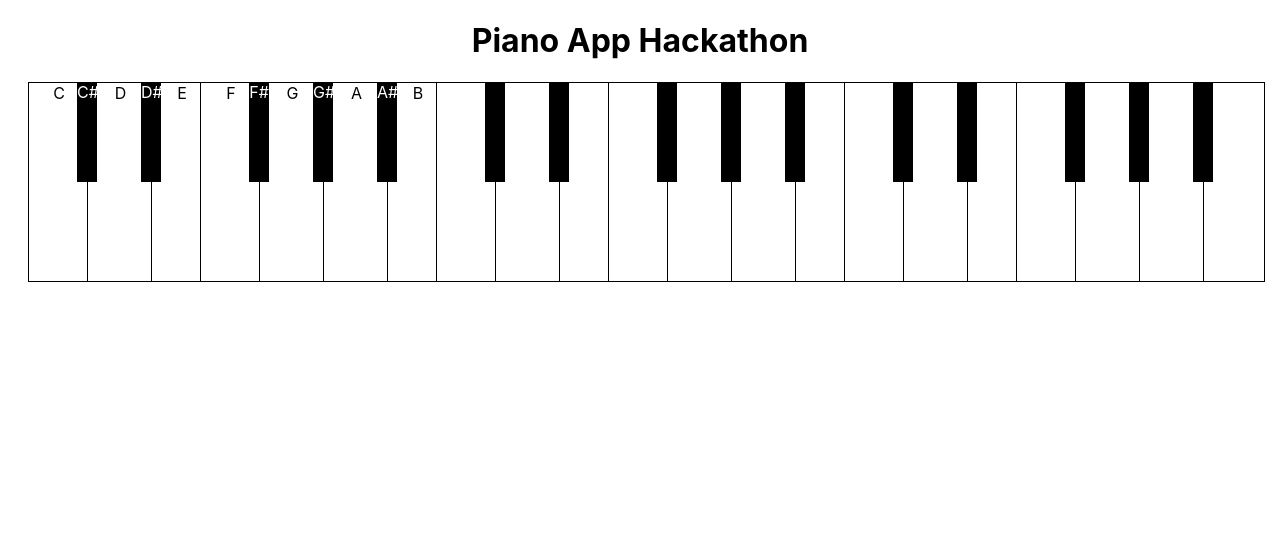
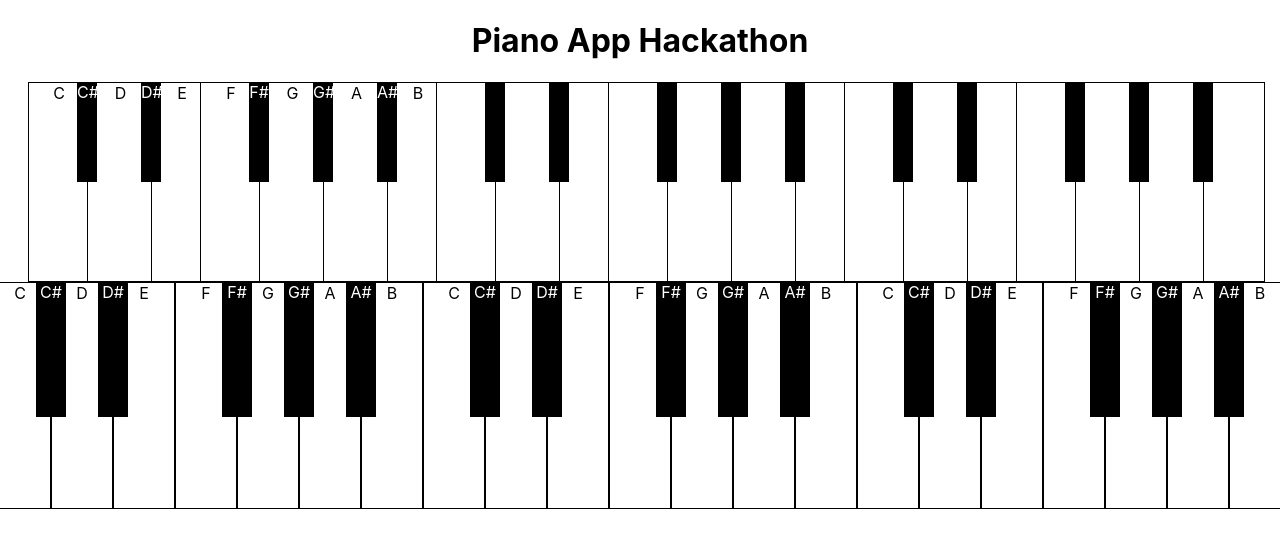
Before and after one commit to MikeOD92/here_comes_treble, a React (Create React App) app: page / in a window 1280 px wide. Shown: the top 548 px of the page. Built offline with nearby package versions, Linux system fonts and the light colour scheme.

Commit message:
new piano for more symmetry

```diff
--- a/src/App.js
+++ b/src/App.js
@@ -1,6 +1,9 @@
 import "./App.css";
 import * as Tone from "tone";
 import Octave from './components/Octave';
+
+import Piano from './components/Piano.js'
+import './components/Piano.css'
 
 export default function App() {
 
@@ -8,11 +11,16 @@ export default function App() {
   return (
     <div className="App">
       <h1>Piano App Hackathon</h1>
-    <div className='bigBoard'>
-      <Octave pitch={4} showNote={true}/>
-      <Octave pitch={5}/>
-      <Octave pitch={6}/>
-    </div>
+
+      <div className='bigBoard'>
+        <Octave pitch={4} showNote={true}/>
+        <Octave pitch={5}/>
+        <Octave pitch={6}/>
+      </div>
+
+      <div className="newPiano">
+        <Piano/>
+      </div>
 
     </div>
   );
--- /dev/null
+++ b/src/components/Keys.js
@@ -0,0 +1,25 @@
+import React from 'react'
+import * as Tone from "tone";
+// import './Piano.css'
+
+class Keys extends React.Component{
+    static defaultProps={
+        keyType: "whiteKey",
+        note: "C"
+    }
+
+    sound = (note, pitch) => {
+        const synth = new Tone.Synth().toDestination();
+        synth.triggerAttackRelease(`${note}${pitch}`, "8n");
+        console.log(`you played ${note}`)
+    };
+
+    render(){
+        const {keyType, note, pitch} = this.props
+        return (
+            <div className={`key ${keyType}`} onClick={()=> this.sound(note, pitch)}>{note}</div>
+        )
+    }
+}
+
+export default Keys
--- /dev/null
+++ b/src/components/Piano.css
@@ -0,0 +1,34 @@
+.newPiano {
+	display: flex;
+	justify-content: center;
+	margin: 0;
+	min-height: 20vh;
+	background-color: #143f6b;
+}
+.piano {
+	display: flex;
+}
+.key {
+	/* height: calc(var(--width) * 4);
+	width: var(--width); */
+}
+.whiteKey {
+	width: 60px;
+	height: 225px;
+	/* --width: 80px; */
+	background-color: white;
+	border: 1px solid black;
+}
+
+.blackKey {
+	color: white;
+	/* --width: 60px;
+	margin-left: calc(var(--width) / -2);
+	margin-right: calc(var(--width) / -2); */
+	width: 30px;
+	margin-left: -15px;
+	margin-right: -15px;
+	height: 135px;
+	background-color: black;
+	z-index: 2;
+}
--- /dev/null
+++ b/src/components/Piano.js
@@ -0,0 +1,54 @@
+import React from 'react'
+import Keys from './Keys.js'
+// import './Piano.css'
+
+class Piano extends React.Component{
+
+    render(){
+        return (
+            <div class="piano">
+                <Keys keyType = "whiteKey" note="C" pitch="4"/>
+                <Keys keyType = "blackKey" note="C#" pitch="4"/>
+                <Keys keyType = "whiteKey" note="D" pitch="4"/>
+                <Keys keyType = "blackKey" note="D#" pitch="4"/>
+                <Keys keyType = "whiteKey" note="E" pitch="4"/>
+                <Keys keyType = "whiteKey" note="F" pitch="4"/>
+                <Keys keyType = "blackKey" note="F#" pitch="4"/>
+                <Keys keyType = "whiteKey" note="G" pitch="4"/>
+                <Keys keyType = "blackKey" note="G#" pitch="4"/>
+                <Keys keyType = "whiteKey" note="A" pitch="4"/>
+                <Keys keyType = "blackKey" note="A#" pitch="4"/>
+                <Keys keyType = "whiteKey" note="B" pitch="4"/>
+
+                <Keys keyType = "whiteKey" note="C" pitch="5"/>
+                <Keys keyType = "blackKey" note="C#" pitch="5"/>
+                <Keys keyType = "whiteKey" note="D" pitch="5"/>
+                <Keys keyType = "blackKey" note="D#" pitch="5"/>
+                <Keys keyType = "whiteKey" note="E" pitch="5"/>
+                <Keys keyType = "whiteKey" note="F" pitch="5"/>
+                <Keys keyType = "blackKey" note="F#" pitch="5"/>
+                <Keys keyType = "whiteKey" note="G" pitch="5"/>
+                <Keys keyType = "blackKey" note="G#" pitch="5"/>
+                <Keys keyType = "whiteKey" note="A" pitch="5"/>
+                <Keys keyType = "blackKey" note="A#" pitch="5"/>
+                <Keys keyType = "whiteKey" note="B" pitch="5"/>
+
+                <Keys keyType = "whiteKey" note="C" pitch="6"/>
+                <Keys keyType = "blackKey" note="C#" pitch="6"/>
+                <Keys keyType = "whiteKey" note="D" pitch="6"/>
+                <Keys keyType = "blackKey" note="D#" pitch="6"/>
+                <Keys keyType = "whiteKey" note="E" pitch="6"/>
+                <Keys keyType = "whiteKey" note="F" pitch="6"/>
+                <Keys keyType = "blackKey" note="F#" pitch="6"/>
+                <Keys keyType = "whiteKey" note="G" pitch="6"/>
+                <Keys keyType = "blackKey" note="G#" pitch="6"/>
+                <Keys keyType = "whiteKey" note="A" pitch="6"/>
+                <Keys keyType = "blackKey" note="A#" pitch="6"/>
+                <Keys keyType = "whiteKey" note="B" pitch="6"/>
+            </div>
+        )
+    }
+
+}
+
+export default Piano;
```
Also changed, not shown: src/App.css (+3 -4 lines), 1 other file (tests, documents, lock files or other folders).
